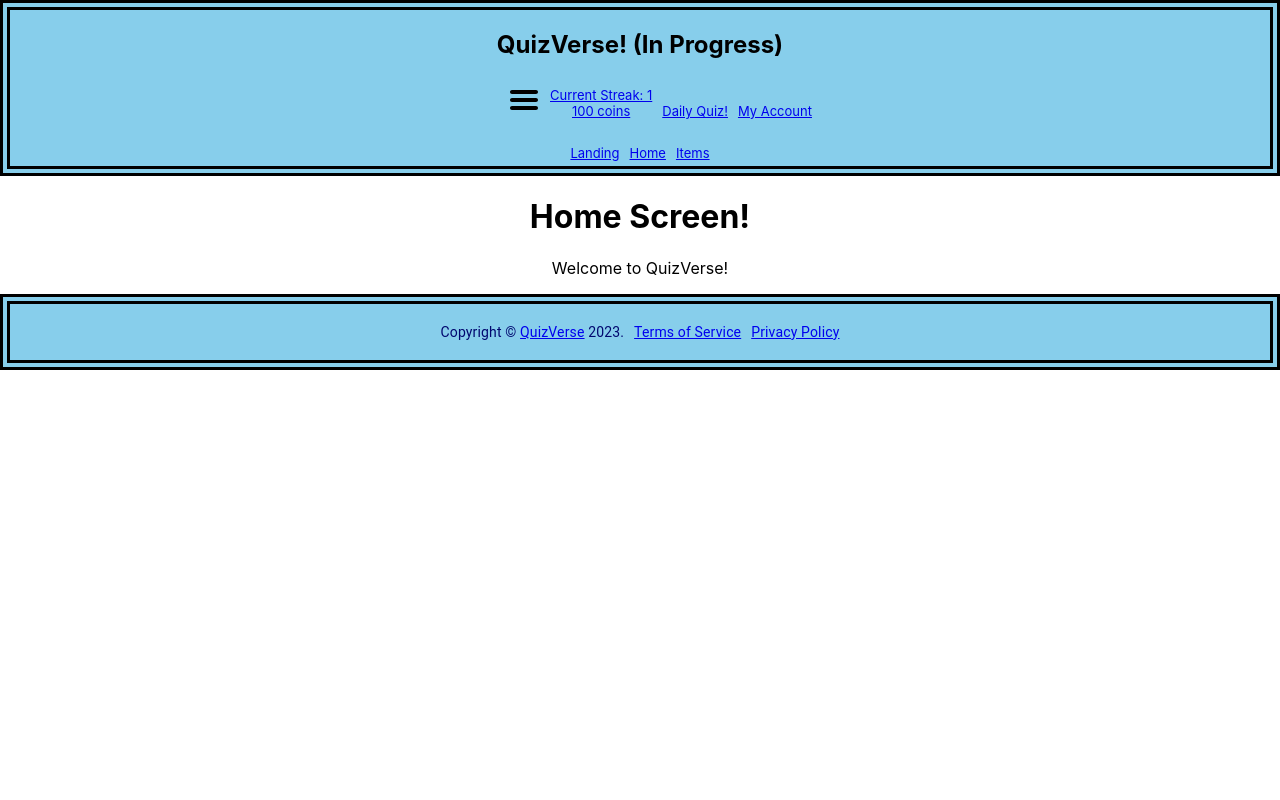
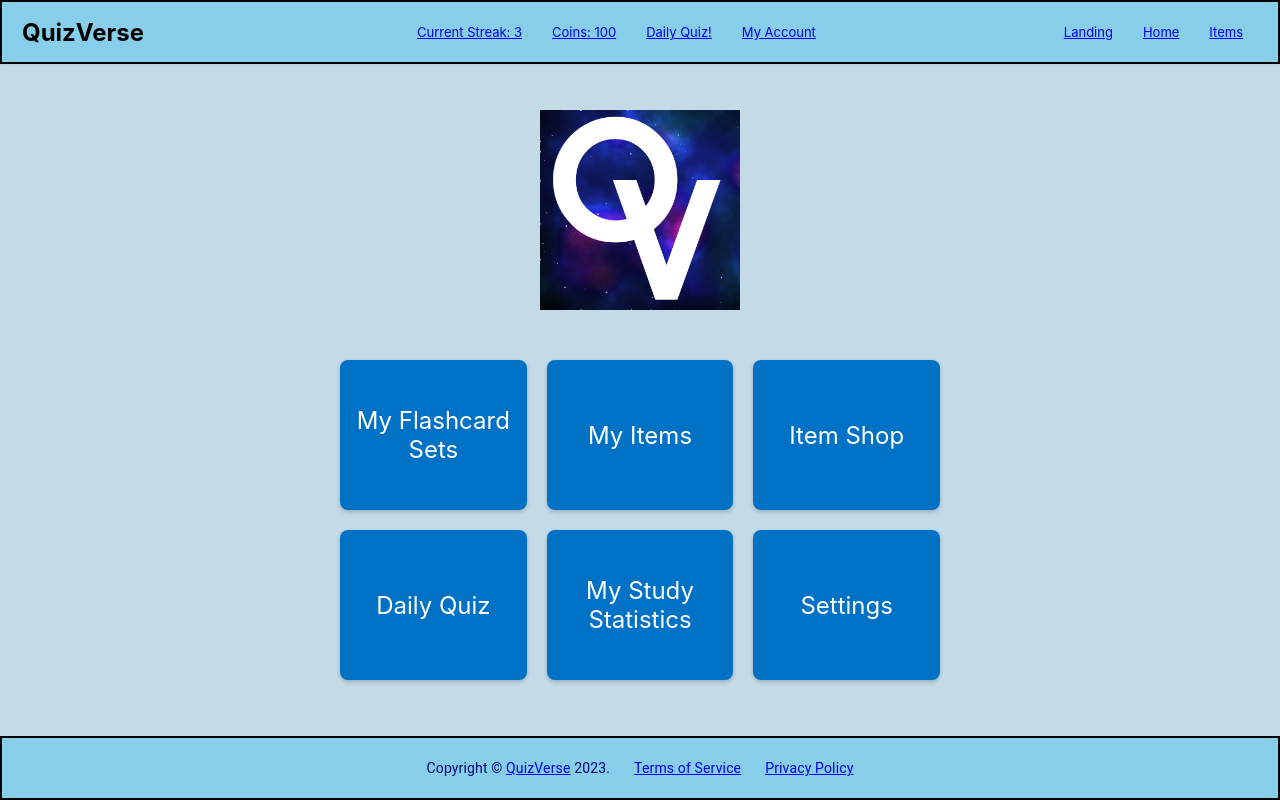
Before and after one commit to agiledev-students-spring2023/final-project-quizverse, a React (Create React App) app in the folder front-end/: page /home in a window 1280 px wide. Built offline with nearby package versions, Linux system fonts and the light colour scheme.

Commit message:
Implemented home buttons, layout. And CSS fixing.

```diff
--- a/front-end/src/components/Footer/Footer.css
+++ b/front-end/src/components/Footer/Footer.css
@@ -1,10 +1,20 @@
-.footer{
-    border: 10px double black;
-    text-align: center;
-    background-color: skyblue
+.footer {
+  border: 2px solid black;
+  text-align: center;
+  background-color: skyblue;
+  display: flex;
+  justify-content: center;
+  align-items: center;
+  height: 60px;
+  position: fixed;
+  bottom: 0;
+  left: 0;
+  right: 0;
 }
+
 .item {
-    display: inline-block;
-    padding: 5px 5px;
-    font-size: small;
+  display: inline-block;
+  padding: 2px;
+  font-size: 12px;
+  margin: 0 10px;
 }
--- a/front-end/src/components/Header/Header.css
+++ b/front-end/src/components/Header/Header.css
@@ -1,13 +1,51 @@
+/* Define the styles for the navigation links */
 .nav-links {
-    margin-left: 0px;
+  margin: 0 auto;
+  text-align: center;
 }
+
 .nav-item {
-    display: inline-block;
-    padding: 5px 5px;
-    font-size: small;
+  display: inline-block;
+  padding: 5px;
+  font-size: small;
+  margin: 0 10px; /* add some horizontal margin to center the elements */
 }
-.Header-navbar{
-    border: 10px double black;
-    text-align: center;
-    background-color: skyblue;
+
+/* Define the styles for the header navbar */
+.Header-navbar {
+  border: 2px solid black;
+  text-align: center;
+  background-color: skyblue;
+  height: 60px;
+  display: flex;
+  justify-content: space-between; /* align items on left and right side */
+  align-items: center;
+  position: fixed;
+  top: 0;
+  left: 0;
+  right: 0;
+  padding: 0 20px; /* add some padding to the left and right side */
 }
+
+/* Define the styles for the header logo */
+.Header-logo {
+  width: 100px; /* set a fixed width for the logo */
+  margin-right: auto; /* push the logo to the left side */
+}
+
+.Header-logo img {
+  width: 100%;
+  height: auto;
+}
+
+/* Define the styles for the header icons */
+.Header-icons {
+  margin-left: auto; /* push the icons to the right side */
+}
+
+.Header-icons img {
+  width: 32px;
+  height: 32px;
+  cursor: pointer;
+  margin-left: 20px;
+}
--- a/front-end/src/components/Header/Header.js
+++ b/front-end/src/components/Header/Header.js
@@ -1,23 +1,22 @@
-import './Header.css'
+import "./Header.css";
 //import logo from './logo.svg'
-import { Link } from 'react-router-dom'
-import HamburgerMenu from './HamburgerMenu.svg'
+import { Link } from "react-router-dom";
+// import HamburgerMenu from "./HamburgerMenu.svg";
 /**
  * Our QuizVerse Header!
  */
-const Header = props => {
+const Header = (props) => {
   return (
     <header className=".Header-header">
       <nav className="Header-navbar">
-        <h1>QuizVerse! (In Progress)</h1>
+        <h1>QuizVerse</h1>
         <ul className="nav-links">
-          {/*Will be a pop-up and not a link*/}
-          <li className="nav-item">
-          <Link to="/menu" className="menu"><img src={HamburgerMenu} alt="Hamburger Menu" /></Link>
-          </li>
           {/*Coins and streak will be eventually pulled from backend*/}
           <li className="nav-item">
-            <Link to="/shop">Current Streak: 1<br></br>100 coins</Link>
+            <Link to="/shop">Current Streak: 3</Link>
+          </li>
+          <li className="nav-item">
+            <Link to="/shop">Coins: 100</Link>
           </li>
           {/*This will be set to the right eventually with css*/}
           <li className="nav-item">
@@ -39,8 +38,8 @@ const Header = props => {
         </li>
       </nav>
     </header>
-  )
-}
+  );
+};
 
 // make this component available to be imported into any other file
-export default Header
+export default Header;
--- a/front-end/src/components/Home/Home.css
+++ b/front-end/src/components/Home/Home.css
@@ -0,0 +1,66 @@
+/* Define the background color for the page */
+body {
+  background-color: #c4dae6;
+}
+
+/* Define the styles for the header */
+header {
+  background-color: #fff;
+  box-shadow: 0 2px 4px rgba(0, 0, 0, 0.2);
+  height: 60px;
+  display: flex;
+  justify-content: center;
+  align-items: center;
+}
+
+/* Define the styles for the header icons */
+.header-container img {
+  width: 32px;
+  height: 32px;
+  cursor: pointer;
+  margin-left: 20px;
+}
+
+/* Define the styles for the logo */
+.logo-container {
+  display: flex;
+  justify-content: center;
+  align-items: center;
+  height: 200px;
+  margin-top: 50px;
+}
+
+.logo-container img {
+  width: 200px;
+}
+
+/* Define the styles for the buttons */
+.buttons-container {
+  display: grid;
+  grid-template-columns: repeat(3, 1fr);
+  grid-template-rows: repeat(2, 1fr);
+  gap: 20px;
+  margin: 50px auto 0;
+  max-width: 600px;
+  padding: 0 20px;
+  padding-bottom: 50px;
+}
+
+.big-button {
+  background-color: #0072c6;
+  color: #fff;
+  display: flex;
+  justify-content: center;
+  align-items: center;
+  height: 150px;
+  font-size: 24px;
+  text-align: center;
+  text-decoration: none;
+  box-shadow: 0 2px 4px rgba(0, 0, 0, 0.2);
+  border-radius: 8px;
+  transition: background-color 0.2s ease-in-out;
+}
+
+.big-button:hover {
+  background-color: #005da1;
+}
--- a/front-end/src/components/Home/Home.js
+++ b/front-end/src/components/Home/Home.js
@@ -1,19 +1,47 @@
-//import { Link } from 'react-router-dom'
-import './Home.css'
+import React from "react";
+import { Link } from "react-router-dom";
+import "./Home.css";
 
 /**
  * A React component that represents the Home page of the app.
  * @param {*} param0 an object holding any props passed to this component from its parent component
  * @returns The contents of this component, in JSX form.
  */
-const Home = props => {
+const Home = (props) => {
   return (
     <>
-      <h1>Home Screen!</h1>
-      <p>Welcome to QuizVerse!</p>
+      <main>
+        <div className="logo-container">
+          <img
+            src={process.env.PUBLIC_URL + "/QuizVerseLogo.png"}
+            alt="QuizVerse"
+          />
+        </div>
+
+        <div className="buttons-container">
+          <Link to="/flashcards" className="big-button">
+            My Flashcard Sets
+          </Link>
+          <Link to="/items" className="big-button">
+            My Items
+          </Link>
+          <Link to="/shop" className="big-button">
+            Item Shop
+          </Link>
+          <Link to="/daily-quiz" className="big-button">
+            Daily Quiz
+          </Link>
+          <Link to="/study-stats" className="big-button">
+            My Study Statistics
+          </Link>
+          <Link to="/settings" className="big-button">
+            Settings
+          </Link>
+        </div>
+      </main>
     </>
-  )
-}
+  );
+};
 
 // make this component available to be imported into any other file
-export default Home
+export default Home;
--- a/front-end/src/components/Landing/Landing.module.css
+++ b/front-end/src/components/Landing/Landing.module.css
@@ -1,6 +1,6 @@
 .LandingContainer {
-    text-align: center;
-  }
+  text-align: center;
+}
 
 .LandingStaticSentence {
   display: inline-block;
@@ -29,6 +29,7 @@
   cursor: pointer;
   background-color: #44008b;
   color: #fff;
+  margin-bottom: 1rem;
 }
 
 .LogInButton:hover,
```
Also changed, not shown: front-end/public/QuizVerseLogo.png (added). Lines whose indentation alone changed are shown as unchanged.
